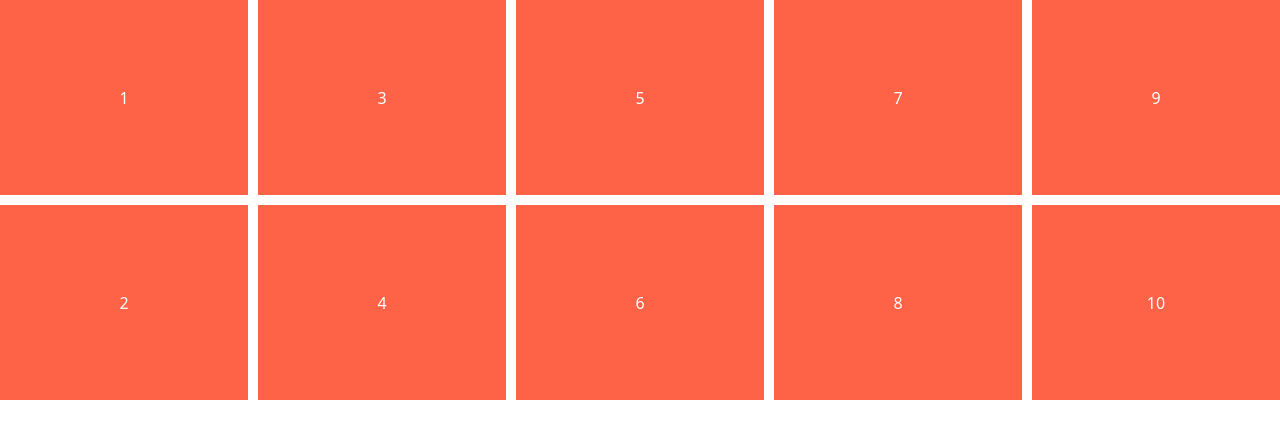
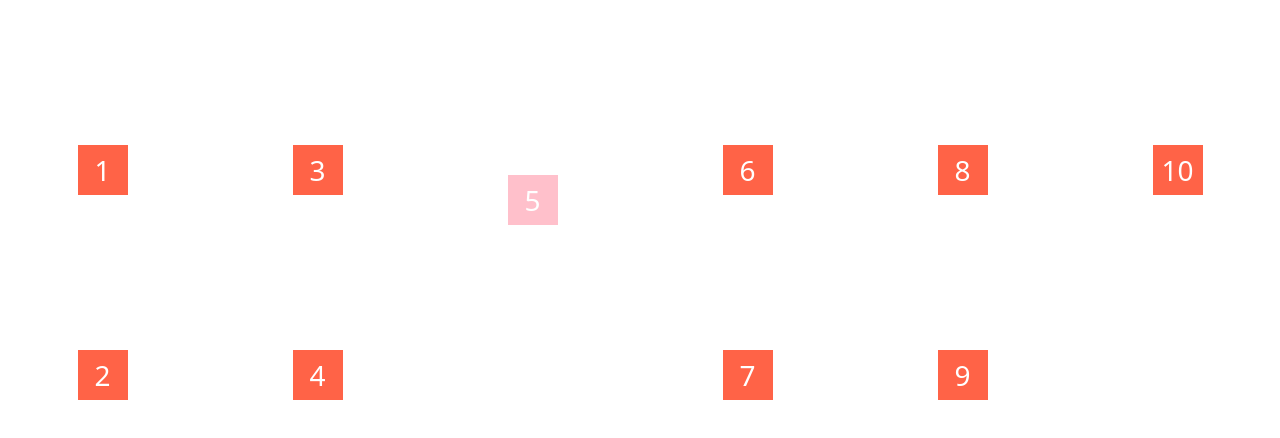
Before and after one commit to arumshin-dev/css-layout-masterclass, a website built with Vite: page index.html in a window 1280 px wide. Built offline with nearby package versions, Linux system fonts and the light colour scheme.

Commit message:
Align and Justify Items

```diff
--- a/style.css
+++ b/style.css
@@ -14,13 +14,31 @@ body {
   grid-auto-rows: 1fr;
   grid-auto-columns: 1fr;
   grid-auto-flow: column;
+  place-items: end center;
 }
 
 .child {
+  width:50px;
+  height:50px;
   background-color: tomato;
   color: white;
-  font-size: 28;
+  font-size: 28px;
   display: flex;
   justify-content: center;
   align-items: center;
 }
+.child:nth-child(5) {
+  background-color: pink;
+  /*align-self:start;
+  justify-self:end;*/
+  place-self: center center;
+  grid-row: span 2;
+}
+/*
+.child:nth-child(6) {
+  background-color: teal;
+  /*align-self:start;
+  justify-self:end;*//*
+  place-self: center center;
+  grid-column: span 2;
+}*/
```
